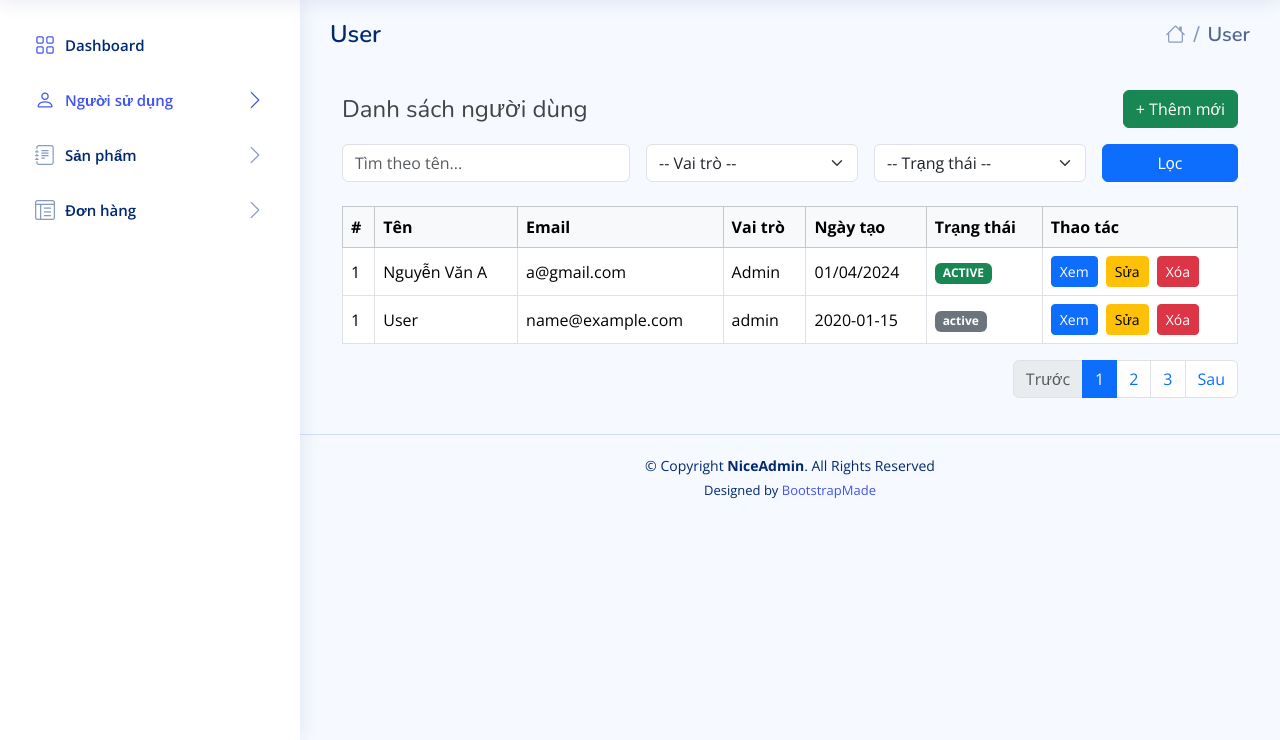
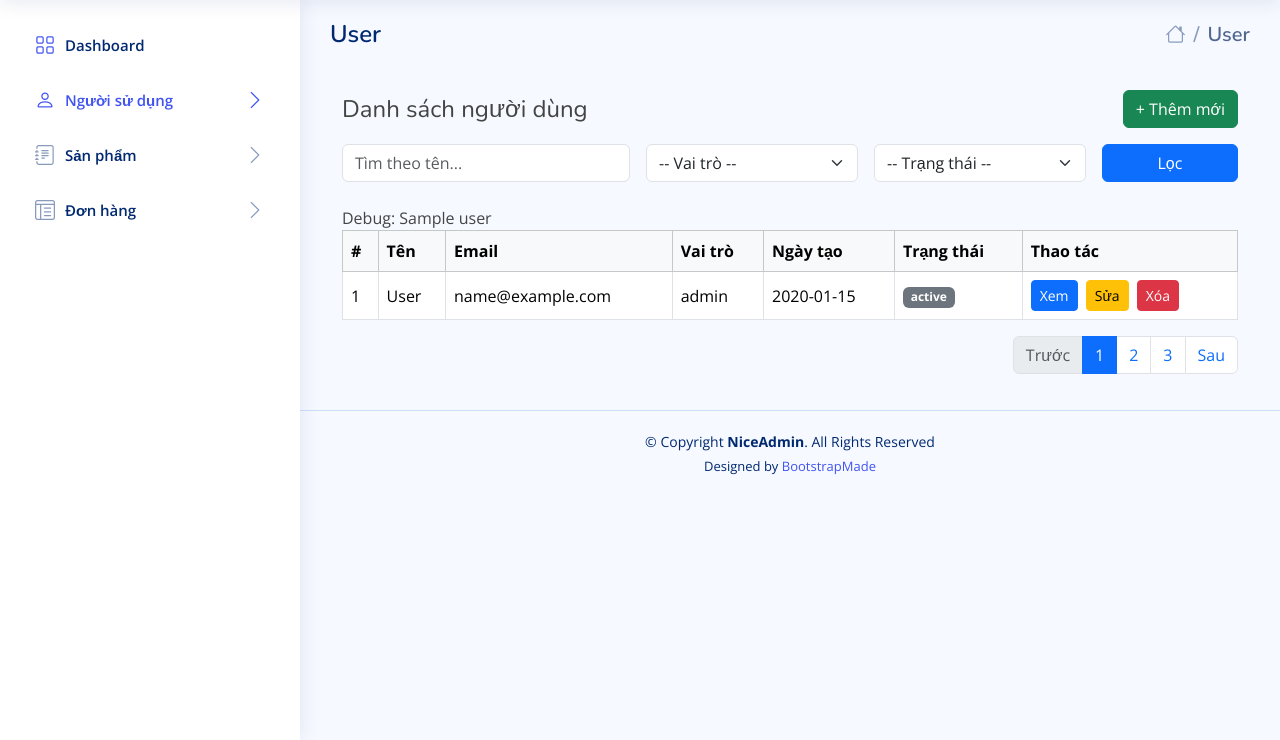
Before and after one commit to Dinh-Linh/balo_center_java_web, a Java web app: template src/main/webapp/WEB-INF/view/admin/user.jsp in a window 1280 px wide. Shown: the part 60-800 px from the top of the page. Run offline with Spring Boot 4, a stand-in JSP engine, Linux system fonts and the light colour scheme; the template is opened without the code that fills it: most values are stand-ins (such as "Sample title", 1, 10 or a date in 2020); some of the project's set-up classes (security, data sources, template engines, error pages and the like) are left out, and stand-ins take their place.

Commit message:
tuan-commit

```diff
--- a/src/main/java/com/example/balo_center/module/service/auth/impl/UserServiceImpl.java
+++ b/src/main/java/com/example/balo_center/module/service/auth/impl/UserServiceImpl.java
@@ -6,6 +6,7 @@ import com.example.balo_center.domain.entity.User;
 import com.example.balo_center.domain.entity.repo.UserRepo;
 import com.example.balo_center.module.service.auth.UserService;
 import org.springframework.beans.factory.annotation.Autowired;
+import org.springframework.data.domain.Sort;
 import org.springframework.stereotype.Service;
 
 import java.util.ArrayList;
@@ -21,7 +22,8 @@ public class UserServiceImpl implements UserService {
 
     @Override
     public List<UserDTO> getAllUser() {
-         List<User> users = userRepo.findAll();
+         //List<User> users = userRepo.findAll();
+        List<User>  users = userRepo.findAll(Sort.by(Sort.Direction.ASC, "role"));
          List<UserDTO> results = new ArrayList<>();
          for(User user : users){
              UserDTO userDTO = userConverter.toUserDTO(user);
--- a/src/main/webapp/WEB-INF/view/admin/user.jsp
+++ b/src/main/webapp/WEB-INF/view/admin/user.jsp
@@ -56,6 +56,21 @@
 * Author: BootstrapMade.com
 * License: https://bootstrapmade.com/license/
 ======================================================== -->
+
+    <style>
+        .user-details p {
+            margin-bottom: 0.5rem;
+            border-bottom: 1px solid #eee;
+            padding-bottom: 0.5rem;
+        }
+        .user-details p:last-child {
+            border-bottom: none;
+        }
+        .user-details strong {
+            display: inline-block;
+            width: 120px;
+        }
+    </style>
 </head>
 
 <body>
@@ -85,7 +100,7 @@
         <!-- Header: Tiêu đề + Thêm mới -->
         <div class="d-flex justify-content-between align-items-center mb-3">
             <h4 class="mb-0">Danh sách người dùng</h4>
-            <a href="#" class="btn btn-success" id="#openModalBtn">+ Thêm mới</a>
+            <a href="#" class="btn btn-success" id="openModalBtn">+ Thêm mới</a>
         </div>
 
         <!-- Search & Filter -->
@@ -114,6 +129,21 @@
         </form>
 
         <!-- Table -->
+        <!-- Debug information -->
+        <div style="display: none">
+            <c:forEach var="user" items="${users}">
+                <p>
+                    Debug User Info:<br>
+                    ID: ${user.id}<br>
+                    Name: ${user.fullname}<br>
+                    Email: ${user.email}<br>
+                    Phone: ${user.userPhone}<br>
+                    Role: ${user.role}<br>
+                    Status: ${user.status}<br>
+                    Created: ${user.createdDate}
+                </p>
+            </c:forEach>
+        </div>
         <table class="table table-hover table-bordered align-middle">
             <thead class="table-light">
             <tr>
@@ -127,20 +157,9 @@
             </tr>
             </thead>
             <tbody>
-            <tr>
-                <td>1</td>
-                <td>Nguyễn Văn A</td>
-                <td>a@gmail.com</td>
-                <td>Admin</td>
-                <td>01/04/2024</td>
-                <td><span class="badge bg-success">ACTIVE</span></td>
-                <td>
-                    <button class="btn btn-sm btn-primary me-1">Xem</button>
-                    <button class="btn btn-sm btn-warning me-1">Sửa</button>
-                    <button class="btn btn-sm btn-danger">Xóa</button>
-                </td>
-            </tr>
             <c:forEach var="user" items="${users}" varStatus="itemStart">
+                <!-- Debug information -->
+                <c:out value="Debug: ${user}" />
                 <tr>
                     <td>${itemStart.index+1}</td>
                     <td>${user.fullname}</td>
@@ -166,7 +185,15 @@
                     </td>
                     <td>
 <%--                        <button class="btn btn-sm btn-primary me-1" onclick="detailsUser(${user.id})">Xem</button>--%>
-                        <button class="btn btn-sm btn-primary me-1" onclick="detailsUser(${user.id}, '${user.fullname}', '${user.email}', '${user.userPhone}', '${user.role}', '${user.status}', '${user.createdDate}')">Xem</button>
+                        <button class="btn btn-sm btn-primary me-1" onclick="detailsUser(
+                            '${user.id}',
+                            '${user.fullname}',
+                            '${user.email}',
+                            '${user.userPhone}',
+                            '${user.role}',
+                            '${user.status}',
+                            '${user.createdDate}'
+                        )">Xem</button>
                         <button class="btn btn-sm btn-warning me-1">Sửa</button>
                         <button class="btn btn-sm btn-danger btn-delete-user" data-id="${user.id}">Xóa</button>
                     </td>
@@ -244,7 +271,15 @@
                 <button type="button" class="btn-close" data-bs-dismiss="modal" aria-label="Close"></button>
             </div>
             <div class="modal-body">
-                <pre id="userDetails"></pre>
+                <div class="user-details">
+                    <p><strong>ID:</strong> <span id="userId"></span></p>
+                    <p><strong>Tên đầy đủ:</strong> <span id="userFullname"></span></p>
+                    <p><strong>Email:</strong> <span id="userEmail"></span></p>
+                    <p><strong>Số điện thoại:</strong> <span id="userPhone"></span></p>
+                    <p><strong>Vai trò:</strong> <span id="userRole"></span></p>
+                    <p><strong>Trạng thái:</strong> <span id="userStatus"></span></p>
+                    <p><strong>Ngày tạo:</strong> <span id="userCreatedDate"></span></p>
+                </div>
             </div>
             <div class="modal-footer">
                 <button type="button" class="btn btn-secondary" data-bs-dismiss="modal">Đóng</button>
@@ -255,31 +290,44 @@
 
 
 <!-- Template Main JS File -->
-<script src="/js/bootstrap.min.js"></script>
+<script src="${pageContext.request.contextPath}/resources/assets/vendor/js/bootstrap.bundle.min.js"></script>
 <script>
-    document.getElementById("#openModalBtn").addEventListener("click", function () {
+    document.getElementById("openModalBtn").addEventListener("click", function () {
         var myModal = new bootstrap.Modal(document.getElementById("addUserModal"));
         myModal.show();
     });
-    document.getElementsByClassName("btn-delete-user").addEventListener("click", function (){
-       const  confirmDelModal = new bootstrap.Modal(document.getElementById("confirmDeleteModal"));
-       confirmDelModal.show();
+
+    // Fix delete user modal
+    document.querySelectorAll(".btn-delete-user").forEach(button => {
+        button.addEventListener("click", function (){
+            const confirmDelModal = new bootstrap.Modal(document.getElementById("confirmDeleteModal"));
+            confirmDelModal.show();
+        });
     });
 
+    // Fix details user modal
     function detailsUser(id, fullname, email, userPhone, role, status, createdDate) {
-        const formattedDate = new Date(createdDate).toLocaleDateString('vi-VN');
-        document.getElementById('userDetails').innerText = `
-        ID: ${id}
-        Tên đầy đủ: ${fullname}
-        Email: ${email}
-        Số điện thoại: ${userPhone}
-        Vai trò: ${role}
-        Trạng thái: ${status}
-        Ngày tạo: ${formattedDate}
-    `;
-        $('#userDetailsModal').modal();
+        try {
+            // Format date
+            const formattedDate = createdDate ? new Date(createdDate).toLocaleDateString('vi-VN') : 'Không có';
+
+            // Update modal content
+            document.getElementById('userId').textContent = id || 'Không có';
+            document.getElementById('userFullname').textContent = fullname || 'Không có';
+            document.getElementById('userEmail').textContent = email || 'Không có';
+            document.getElementById('userPhone').textContent = userPhone || 'Không có';
+            document.getElementById('userRole').textContent = role || 'Không có';
+            document.getElementById('userStatus').textContent = status || 'Không có';
+            document.getElementById('userCreatedDate').textContent = formattedDate;
+
+            // Show modal
+            const userDetailsModal = new bootstrap.Modal(document.getElementById('userDetailsModal'));
+            userDetailsModal.show();
+        } catch (error) {
+            console.error('Lỗi khi hiển thị modal:', error);
+            alert('Có lỗi xảy ra khi hiển thị thông tin người dùng');
+        }
     }
-
 </script>
 </body>
 </html>
```
